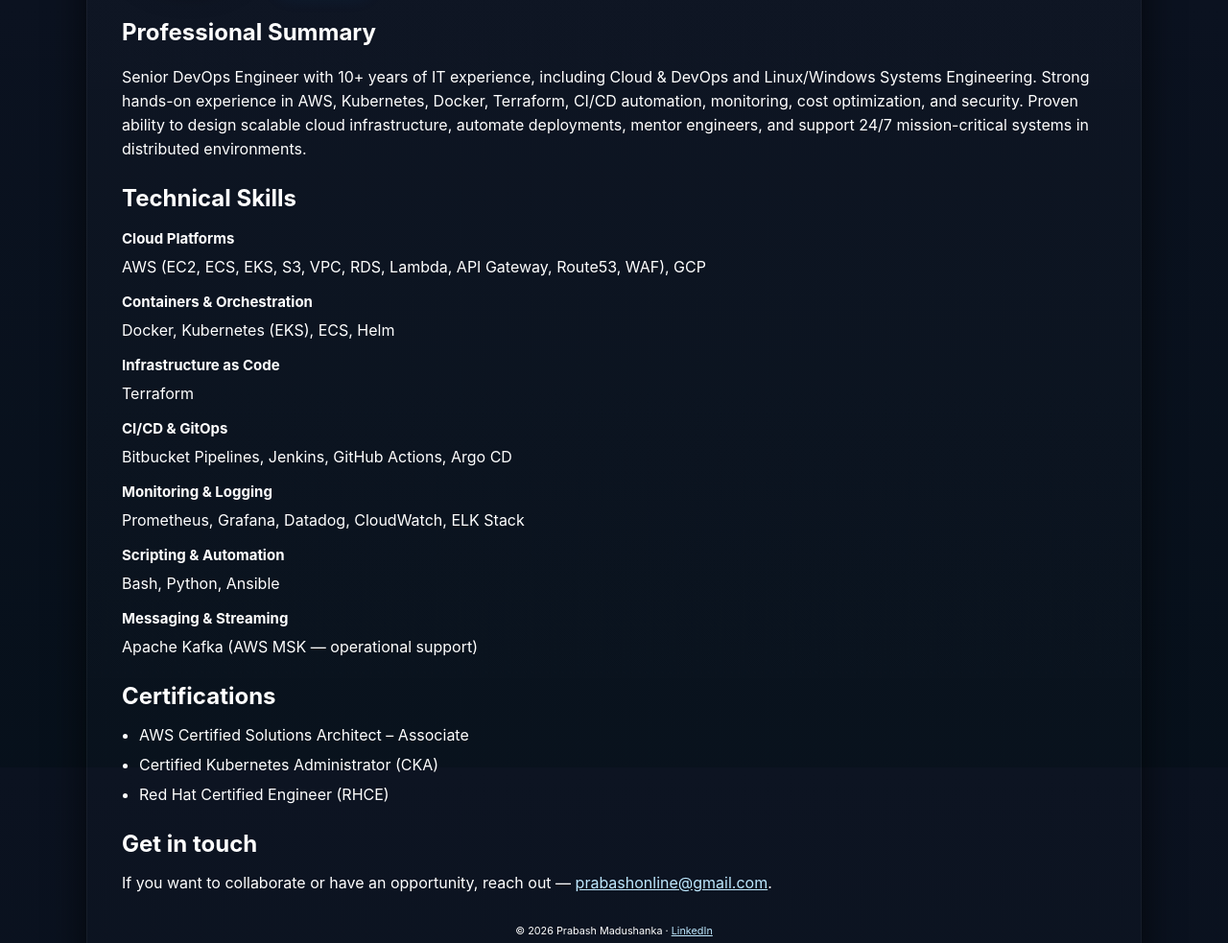
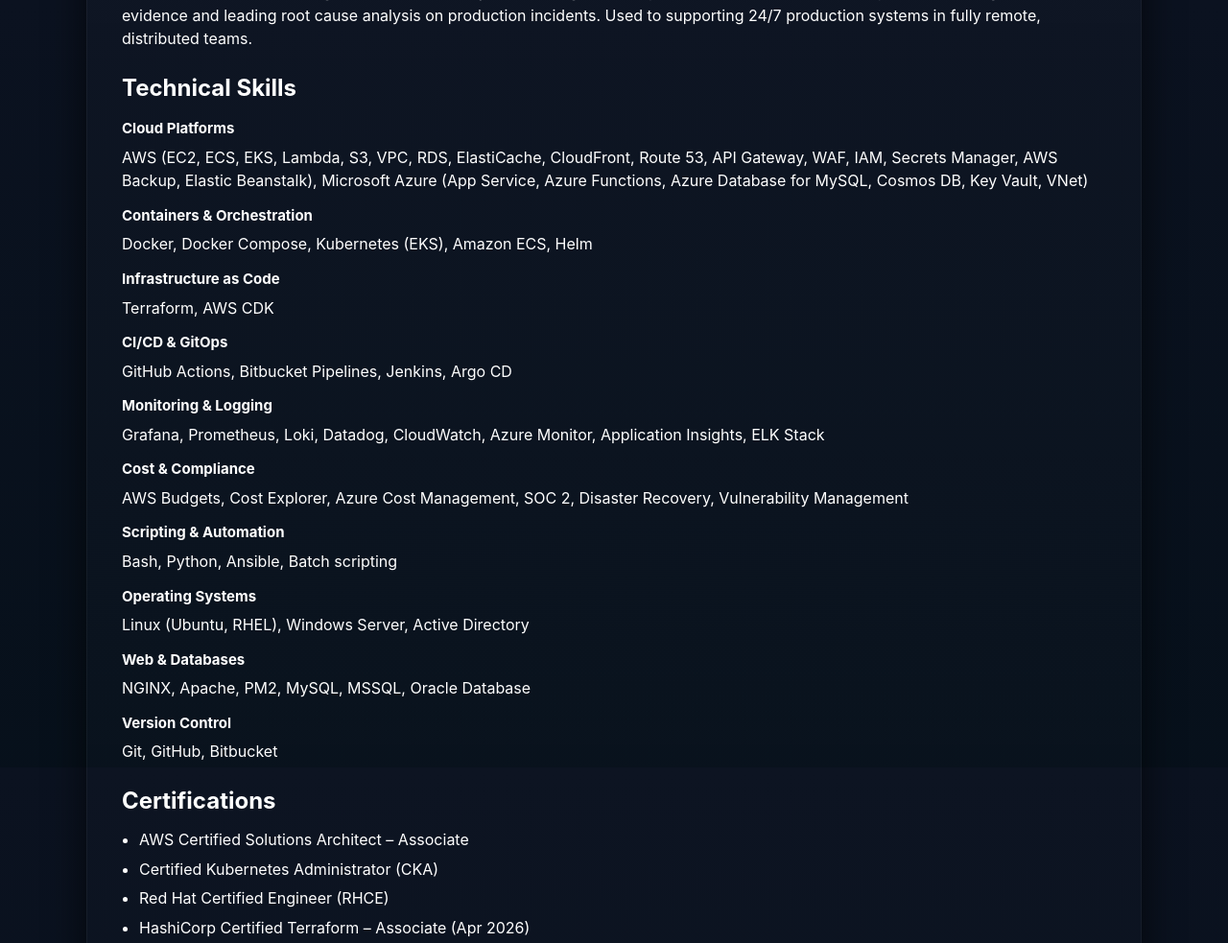
Before and after one commit to prabashonline/prabashonline.github.io, a plain HTML site: page index.html in a window 1280 px wide. Shown: the top 983 px of the page at 96% size. Drawn offline with Linux system fonts and the light colour scheme.

Commit message:
Update portfolio summary, skills, and certifications

```diff
--- a/index.html
+++ b/index.html
@@ -28,9 +28,7 @@
     <section class="about">
       <h2>Professional Summary</h2>
       <p>
-        Senior DevOps Engineer with 10+ years of IT experience, including Cloud & DevOps and Linux/Windows Systems Engineering.
-        Strong hands-on experience in AWS, Kubernetes, Docker, Terraform, CI/CD automation, monitoring, cost optimization, and security.
-        Proven ability to design scalable cloud infrastructure, automate deployments, mentor engineers, and support 24/7 mission-critical systems in distributed environments.
+        Senior DevOps Engineer with 12 years in IT, including 6+ years in DevOps & Cloud Engineering and 5+ years in Linux & Windows Systems Engineering. Hands-on in AWS, Azure, Kubernetes, Docker, Terraform, CI/CD, monitoring, cost optimization and security. Recent work includes cutting a client's AWS bill by 20%, taking a critical production service to 99.99% uptime, delivering SOC 2 audit evidence and leading root cause analysis on production incidents. Used to supporting 24/7 production systems in fully remote, distributed teams.
       </p>
     </section>
 
@@ -38,25 +36,34 @@
       <h2>Technical Skills</h2>
 
       <h3>Cloud Platforms</h3>
-      <p>AWS (EC2, ECS, EKS, S3, VPC, RDS, Lambda, API Gateway, Route53, WAF), GCP</p>
+      <p>AWS (EC2, ECS, EKS, Lambda, S3, VPC, RDS, ElastiCache, CloudFront, Route 53, API Gateway, WAF, IAM, Secrets Manager, AWS Backup, Elastic Beanstalk), Microsoft Azure (App Service, Azure Functions, Azure Database for MySQL, Cosmos DB, Key Vault, VNet)</p>
 
       <h3>Containers & Orchestration</h3>
-      <p>Docker, Kubernetes (EKS), ECS, Helm</p>
+      <p>Docker, Docker Compose, Kubernetes (EKS), Amazon ECS, Helm</p>
 
       <h3>Infrastructure as Code</h3>
-      <p>Terraform</p>
+      <p>Terraform, AWS CDK</p>
 
       <h3>CI/CD & GitOps</h3>
-      <p>Bitbucket Pipelines, Jenkins, GitHub Actions, Argo CD</p>
+      <p>GitHub Actions, Bitbucket Pipelines, Jenkins, Argo CD</p>
 
       <h3>Monitoring & Logging</h3>
-      <p>Prometheus, Grafana, Datadog, CloudWatch, ELK Stack</p>
+      <p>Grafana, Prometheus, Loki, Datadog, CloudWatch, Azure Monitor, Application Insights, ELK Stack</p>
+
+      <h3>Cost & Compliance</h3>
+      <p>AWS Budgets, Cost Explorer, Azure Cost Management, SOC 2, Disaster Recovery, Vulnerability Management</p>
 
       <h3>Scripting & Automation</h3>
-      <p>Bash, Python, Ansible</p>
+      <p>Bash, Python, Ansible, Batch scripting</p>
 
-      <h3>Messaging & Streaming</h3>
-      <p>Apache Kafka (AWS MSK — operational support)</p>
+      <h3>Operating Systems</h3>
+      <p>Linux (Ubuntu, RHEL), Windows Server, Active Directory</p>
+
+      <h3>Web & Databases</h3>
+      <p>NGINX, Apache, PM2, MySQL, MSSQL, Oracle Database</p>
+
+      <h3>Version Control</h3>
+      <p>Git, GitHub, Bitbucket</p>
     </section>
 
     <section class="certifications">
@@ -65,6 +72,7 @@
         <li>AWS Certified Solutions Architect – Associate</li>
         <li>Certified Kubernetes Administrator (CKA)</li>
         <li>Red Hat Certified Engineer (RHCE)</li>
+        <li>HashiCorp Certified Terraform – Associate (Apr 2026)</li>
       </ul>
     </section>
 
```
